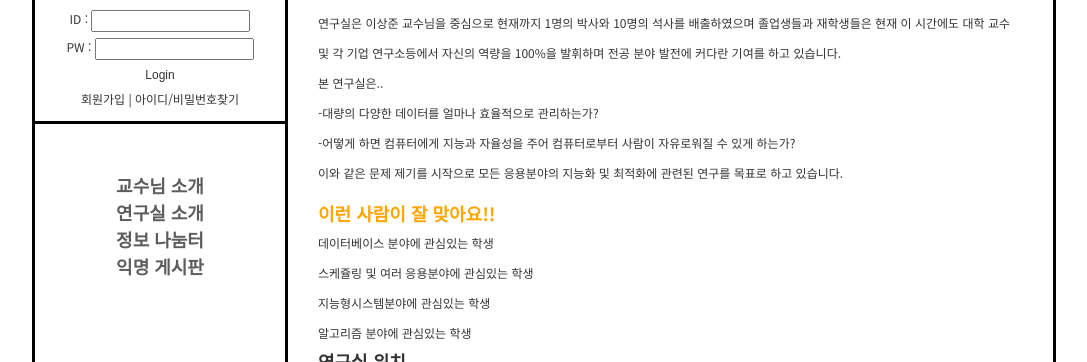
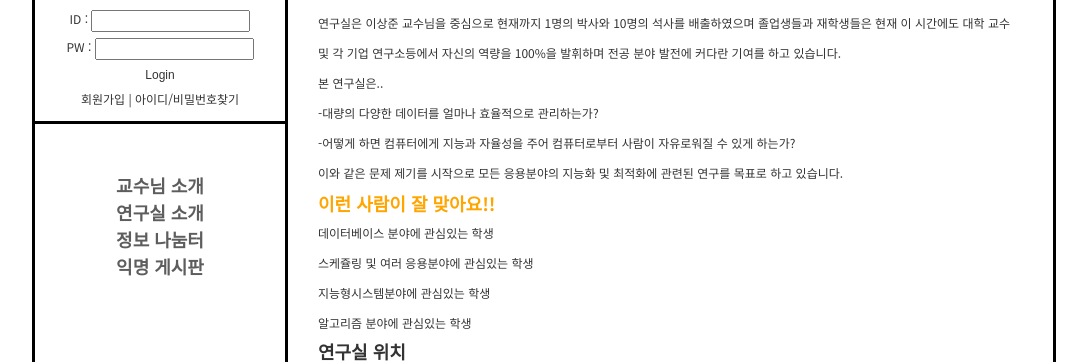
Before and after one commit to leeikjeun/islab-web-project, a Django app: a page that uses conf/mainWeb/templates/mainWeb/base.html in a window 1280 px wide. Shown: the part 120-482 px from the top of the page, without its empty margins (96-1183 px from the left). Run offline with Django 3.2, Linux system fonts and the light colour scheme.

Commit message:
lab intro recovery

```diff
--- a/conf/mainWeb/static/css/lab_intro.css
+++ b/conf/mainWeb/static/css/lab_intro.css
@@ -33,12 +33,8 @@
   line-height: 30px;
 }
 
-.lab-content-first h2, .lab-content-second h2 {
+.lab-content-first h2, .lab-content-second h2{
   color : orange;
-}
-
-.lab-content-second {
-  margin-top: 10px;
 }
 
 .lab-location {
--- a/conf/mainWeb/templates/mainWeb/kind_of_sign/sign_up.html
+++ b/conf/mainWeb/templates/mainWeb/kind_of_sign/sign_up.html
@@ -69,8 +69,8 @@
   	display:inline-block;
   	cursor:pointer;
   	color:#ffffff;
-  	font-family:Arial;
   	font-size:17px;
+    font-weight: bold;
   	padding:16px 31px;
   	text-decoration:none;
   	text-shadow:0px 1px 0px #2f6627;
```
Also changed, not shown: conf/media/test/11/10/Map.jpg (added), conf/media/test/11/10/이고인.jpg (added).
